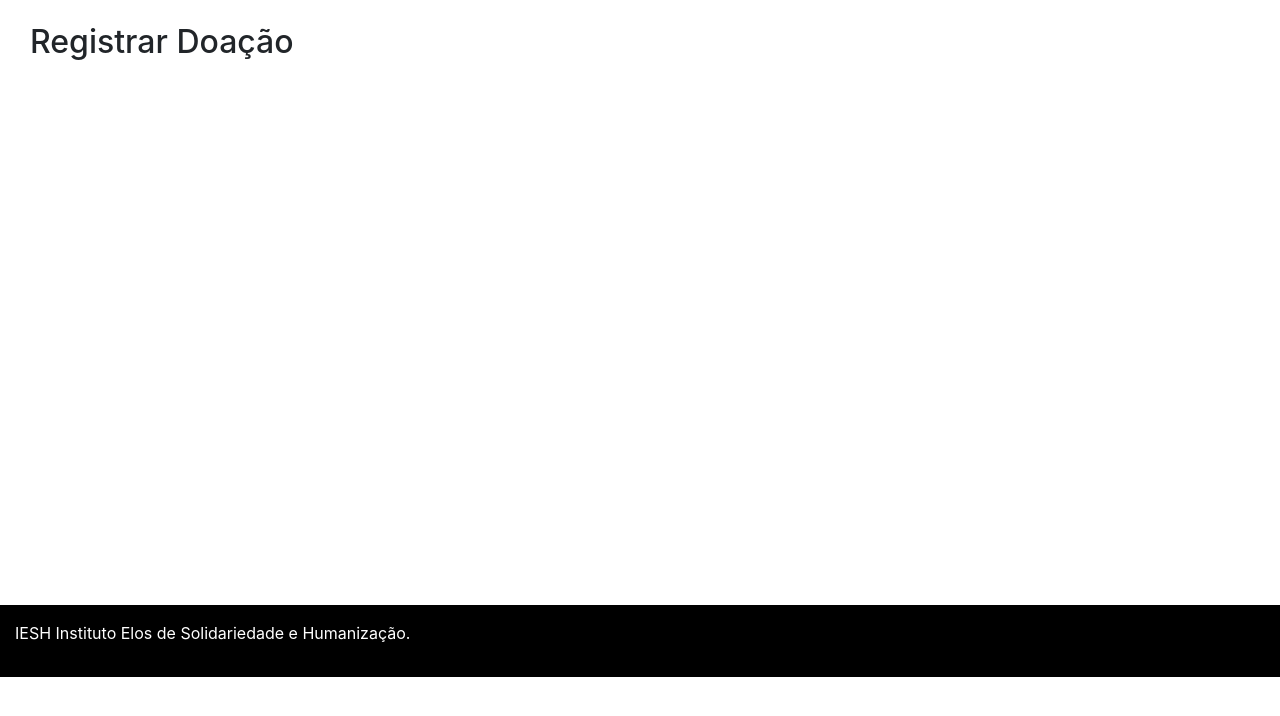
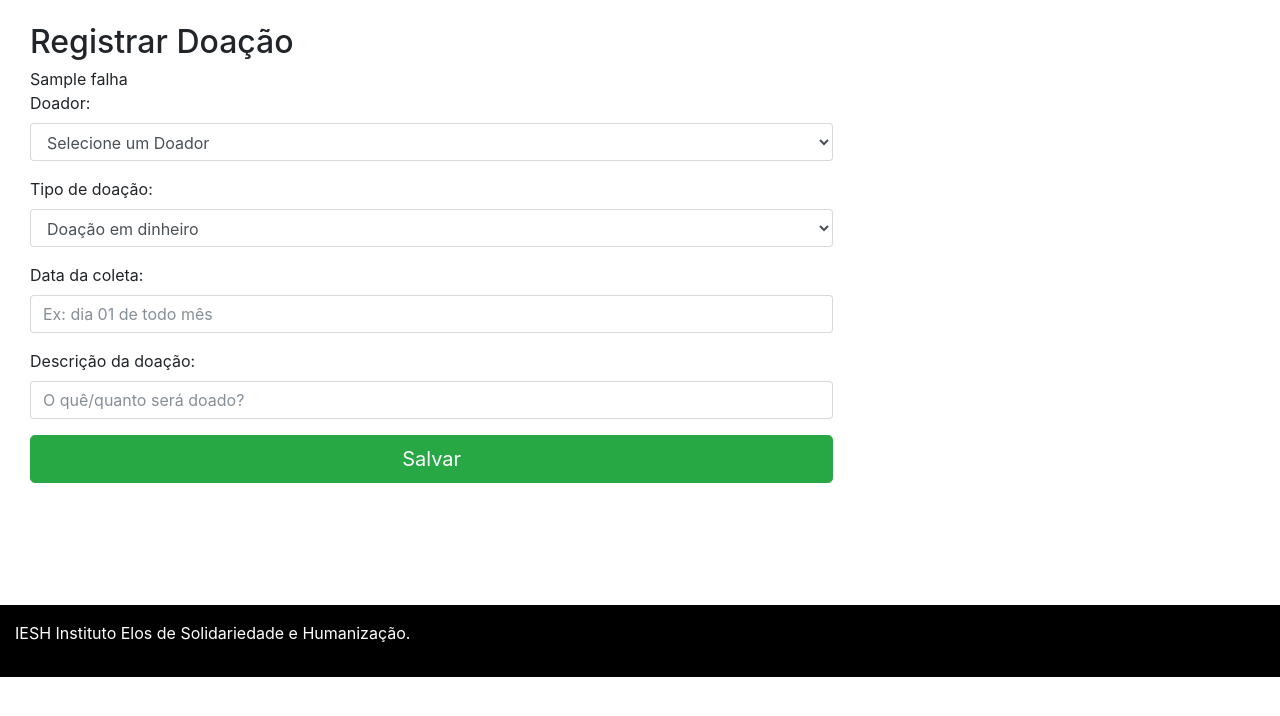
Before and after one commit to amigos-do-gesiel/iespv-administrativo, a Django app: template donation/templates/form_donation.html in a window 1280 px wide. Shown: the part 56-772 px from the top of the page. Run offline with Django 3.2, Linux system fonts and the light colour scheme; tables that the repository leaves empty hold one stand-in row (values such as "Sample post"); the template is opened without the code that fills it: values that come from a table or form of the project are taken from there, most other values are stand-ins (such as "Sample title", 1, 10 or a date in 2020); some libraries are stand-ins or nearby versions.

Commit message:
Accessing donors list on templates and creating form fields

```diff
--- a/donation/templates/form_donation.html
+++ b/donation/templates/form_donation.html
@@ -6,29 +6,39 @@
       <div class="col-md-8 col-md-offset-2">
         <h2>Registrar Doação</h2>
         <form class="configdiv" action="" method="post">
-          <!-- <p2>{{falha}}</p2>
+          <p2>{{falha}}</p2>
           {% csrf_token %}
           <br>
 
           <div class="form-group">
-            <input type="text" name= "name" placeholder="Nome" class="form-control">
+            <label>Doador:</label>
+            <select class="form-control" id="donor">
+              <option value=#>Selecione um Doador</option>
+              {% for donor in donors %}
+                <option value=donor>{{donor.user.first_name}}</option>
+              {% endfor %}
+            </select>
           </div>
+
           <div class="form-group">
-            <input type="number" name= "phone_number" placeholder="Telefone" class="form-control">
+            <label>Tipo de doação:</label>
+            <select class="form-control" id="donor">
+              <option value=donation_type>Doação em dinheiro</option>
+              <option value=donation_type>Doação de equipamentos, materiais ou utensílios</option>
+            </select>
           </div>
+
           <div class="form-group">
-            <input type="text" name= "email" placeholder="Email" class="form-control">
+            <label>Data da coleta:</label>
+            <input type="text" name ="collect_date" placeholder="Ex: dia 01 de todo mês" class="form-control">
           </div>
+
           <div class="form-group">
-            <input type="text" name ="address" placeholder="Endereço" class="form-control">
+            <label>Descrição da doação:</label>
+            <input type="text" name ="observations" placeholder="O quê/quanto será doado?" class="form-control">
           </div>
-          <div class="form-group">
-            <input type="text" name ="address_reference" placeholder="Ponto de referência" class="form-control">
-          </div>
-          <div class="form-group">
-            <input type="text" name ="observations" placeholder="Observações" class="form-control">
-          </div>
-          <button type="submit" class="btn btn-success btn-lg btn-block">Salvar</button> -->
+
+          <button type="submit" class="btn btn-success btn-lg btn-block">Salvar</button>
 
         </form>
       </div>
```
